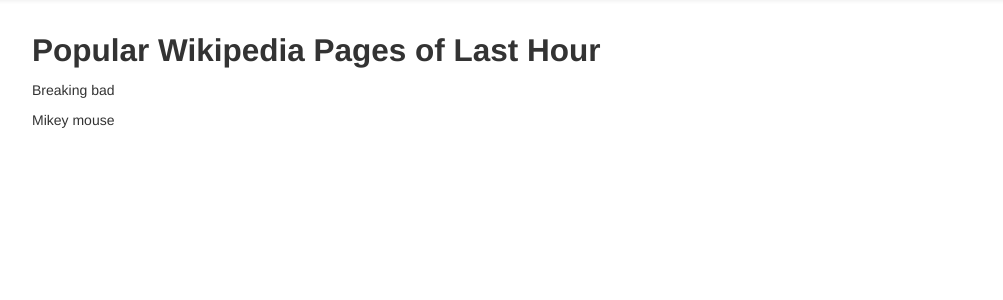
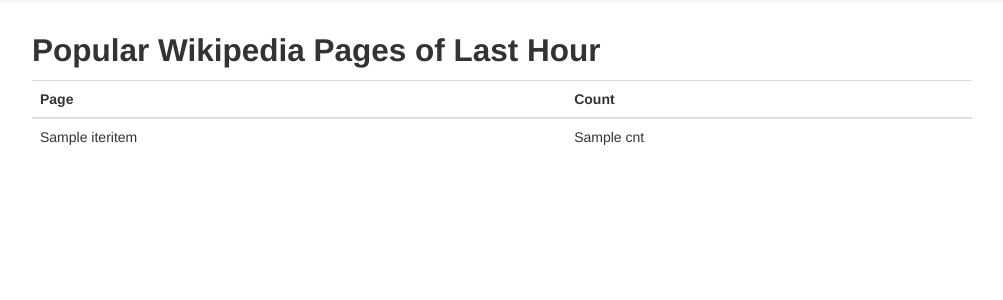
Before and after one commit to yaoyuan0801/wiki, a Flask app: template src/templates/ranking.html in a window 1280 px wide. Shown: the part 42-342 px from the top of the page, without its empty margins (138-1141 px from the left). Run offline with Flask 2, Linux system fonts and the light colour scheme; the template is opened without the code that fills it: most values are stand-ins (such as "Sample title", 1, 10 or a date in 2020).

Commit message:
ranking.html updated

```diff
--- a/src/routes.py
+++ b/src/routes.py
@@ -8,7 +8,9 @@
 
 @app.route("/ranking")
 def ranking():
-    return render_template('ranking.html')
+    top_hour = {"Mikey Mouse" : 100, "Aloha!": 50, "Random Process":30}
+    return render_template('ranking.html', top_hour = top_hour)
 
 if __name__ == "__main__":
-    app.run(host = '0.0.0.0')
+    #app.run(host = '0.0.0.0')
+    app.run(host = 'localhost')
--- a/src/templates/ranking.html
+++ b/src/templates/ranking.html
@@ -2,7 +2,21 @@
 {% block content %}
     <div class = "jumbo">
         <h2>Popular Wikipedia Pages of Last Hour</h2>
-            <p>Breaking bad</p>
-            <p>Mikey mouse</p>
+        <table class="table table-hover">
+            <thread>
+                <tr>
+                    <th>Page</th>
+                    <th>Count</th>
+                </tr>
+            </thread>
+            <tbody>
+                {% for name,cnt in top_hour.iteritems() %}
+                    <tr>
+                        <td>{{name}}</td>
+                       <td>{{cnt}}</td>
+                     </tr>
+                {%endfor %}
+            </tbody>
+        </table>
     </div>
 {% endblock %}
```
Also changed, not shown: src/static/img/favicon.png (added).
